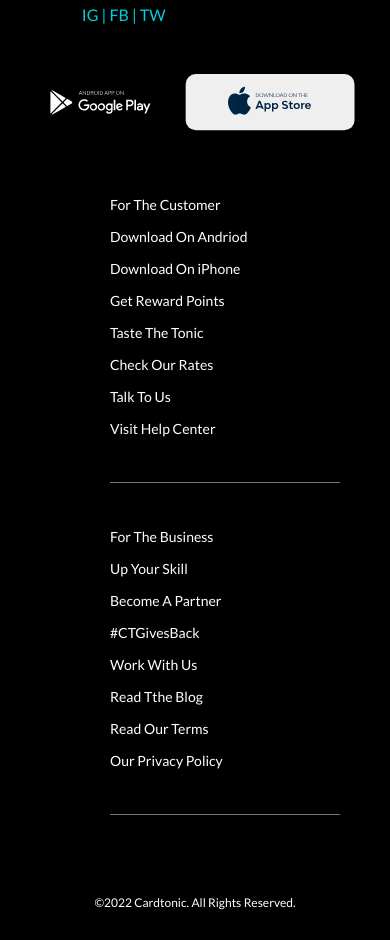
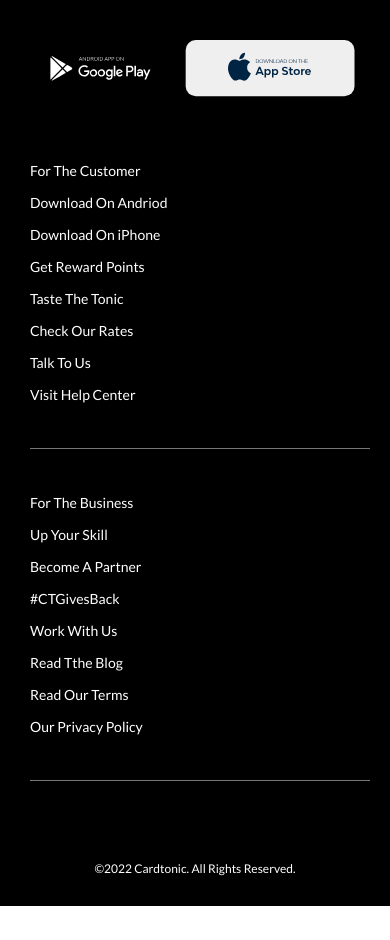
Before and after one commit to Olukayode08/Cardtonic-landing-page, a React (Create React App) app: page / in a window 390 px wide. Shown: the part 5449-6389 px from the top of the page. After the commit the page ends 6355 px from the top, so only its background shows below. Built offline with nearby package versions, Linux system fonts and the light colour scheme.

Commit message:
Button display

```diff
--- a/src/index.css
+++ b/src/index.css
@@ -592,13 +592,8 @@ nav{
 
 }
 @media screen and (max-width: 600px ) {
-    .prev-btn{
-    left: 0px;
-    color: #000;
-  }
-  .next-btn{
-    right: 0px;
-    color: #000;
+  .btn-container{
+    display: none;
   }
   .slider{
     padding: 20px 5px;
--- a/src/website.css
+++ b/src/website.css
@@ -426,12 +426,13 @@ footer{
     .footer-section {
         display: flex;
         flex-direction: column;
-        margin: 0 50px;
+        margin: 0 20px;
         border: none;
     }
     .contact-business{
         display: flex;
         flex-direction: column;
+        padding-left: 10px;
     }
     .customer,
     .business{
```
